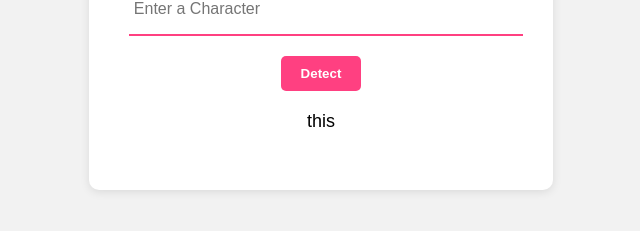
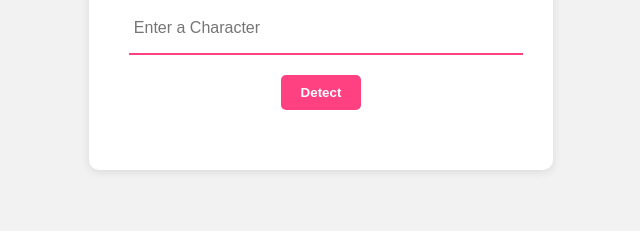
Before and after one commit to myatsoekaung/JavaScript_Projects, a plain HTML site: page get_unicode_character_value/index.html in a window 1280 px wide. Shown: the part 379-610 px from the top of the page, without its empty margins (319-959 px from the left). Drawn offline with Linux system fonts and the light colour scheme.

Commit message:
js day 9(update)

```diff
--- a/get_unicode_character_value/index.html
+++ b/get_unicode_character_value/index.html
@@ -11,7 +11,7 @@
         <h2>Get Unicode Character Value</h2>
         <input type="text" maxlength="1" id="inputType" placeholder="Enter a Character">
         <button onclick="detectChar()">Detect</button>
-        <p id="result">this</p>
+        <p id="result"></p>
     </div>
 
     <script src="script.js"></script>
```
